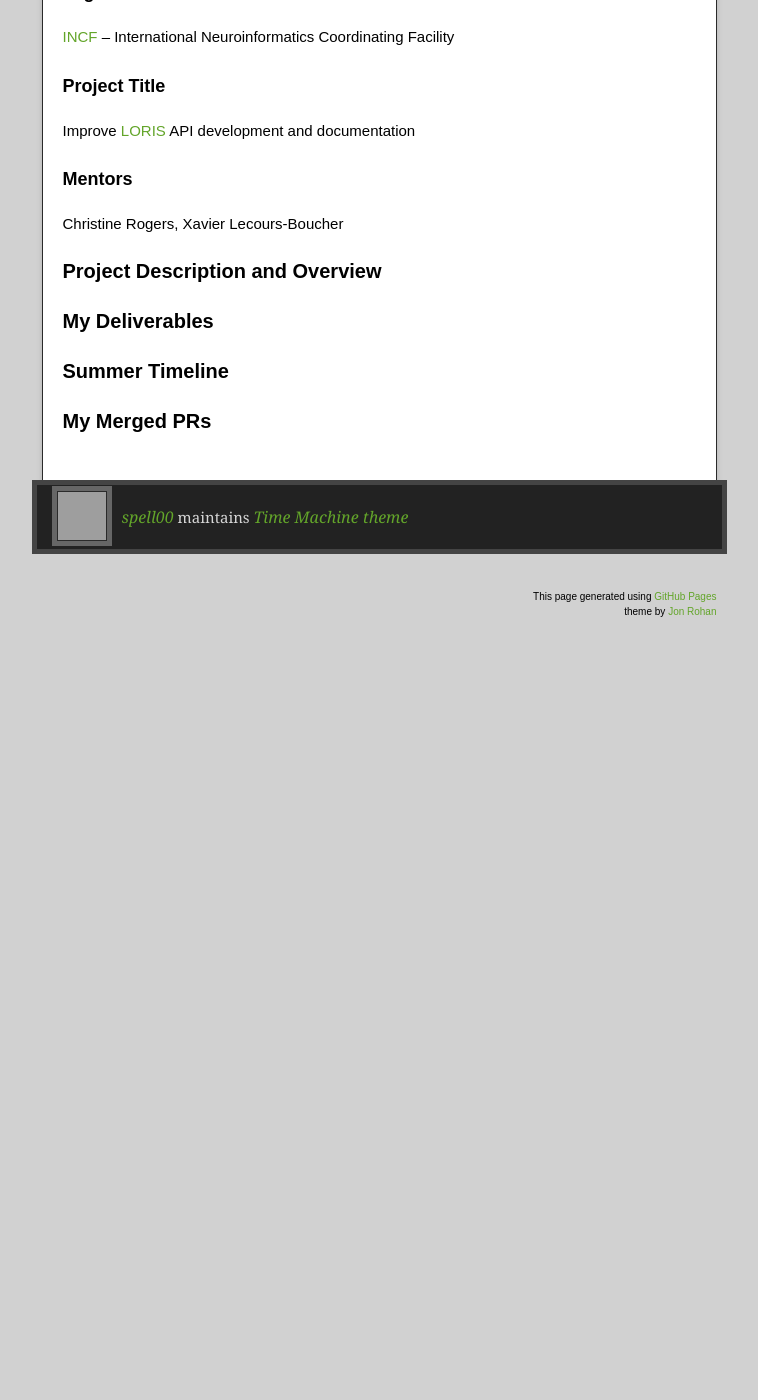
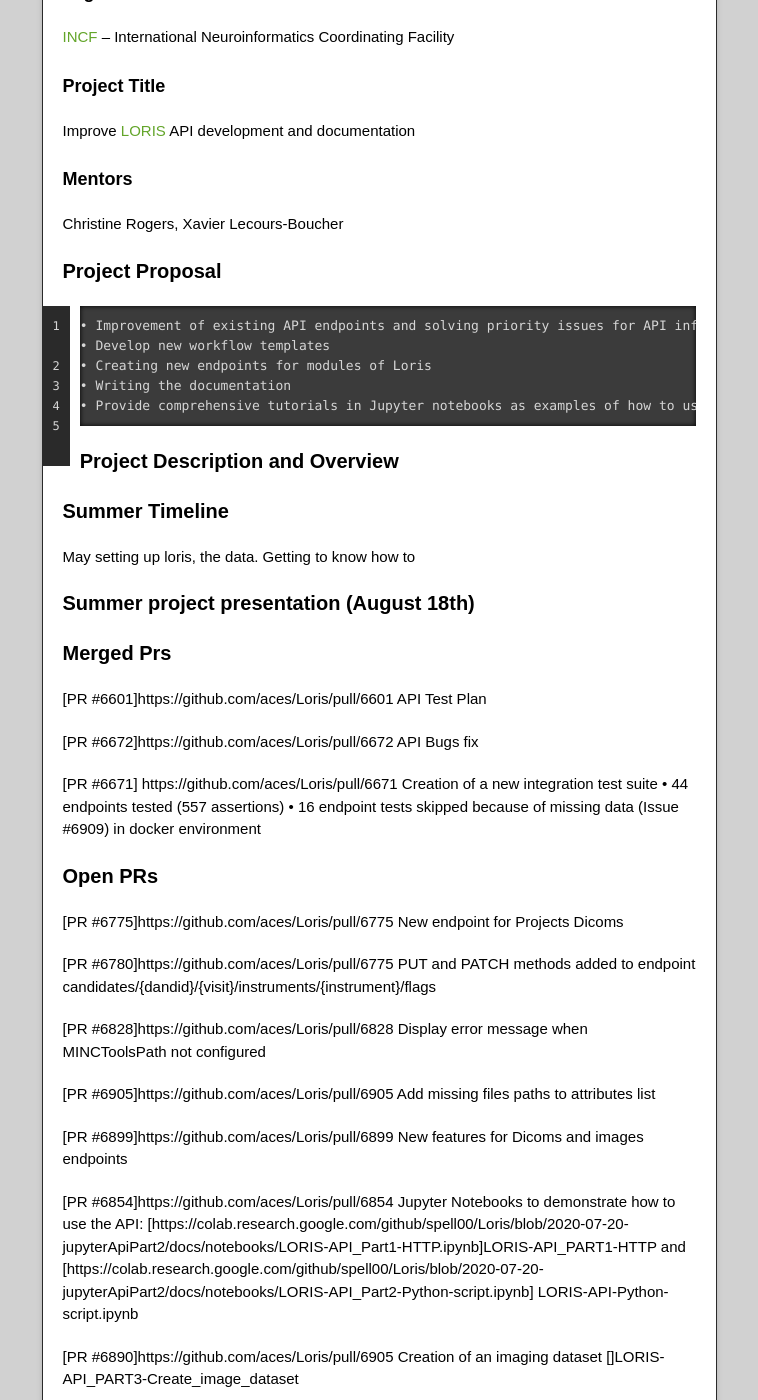
Before and after one commit to spell00/spell.github.io, a Jekyll site: the page built from pages/gsoc-2020.md, in a window 1280 px wide and 1400 px high, scrolled down 593 px. Shown: the whole window, without its empty margins (261-1019 px from the left). Built offline with Jekyll 4.4.1, drawn with Linux system fonts in a browser that asks for light colours; our own code applies the rules of GitHub Pages for plain Markdown files; before the commit the page ends 1302 px from its top, so only the background shows below that; grey boxes are pictures that could not be loaded.

Commit message:
new stuff

```diff
--- a/pages/gsoc-2020.md
+++ b/pages/gsoc-2020.md
@@ -20,10 +20,50 @@ Improve [LORIS](http://loris.ca/) API development and documentation
 #### Mentors
 Christine Rogers, Xavier Lecours-Boucher
 
+### Project Proposal
+    • Improvement of existing API endpoints and solving priority issues for API infrastructure
+    • Develop new workflow templates
+    • Creating new endpoints for modules of Loris
+    • Writing the documentation
+    • Provide comprehensive tutorials in Jupyter notebooks as examples of how to use the API new endpoints
+
 ### Project Description and Overview
 
-### My Deliverables
+
 
 ### Summer Timeline
+May
+setting up loris, the data. Getting to know how to
 
-### My Merged PRs
+### Summer project presentation (August 18th)
+
+
+
+
+
+### Merged Prs
+
+[PR #6601]https://github.com/aces/Loris/pull/6601 API Test Plan
+
+[PR #6672]https://github.com/aces/Loris/pull/6672 API Bugs fix
+
+[PR #6671] https://github.com/aces/Loris/pull/6671 Creation of a new integration test suite
+    • 44 endpoints tested (557 assertions)
+    • 16 endpoint tests skipped because of missing data (Issue #6909) in docker environment
+
+
+### Open PRs
+
+[PR #6775]https://github.com/aces/Loris/pull/6775 New endpoint for Projects Dicoms
+
+[PR #6780]https://github.com/aces/Loris/pull/6775 PUT and PATCH methods added to endpoint candidates/{dandid}/{visit}/instruments/{instrument}/flags
+
+[PR #6828]https://github.com/aces/Loris/pull/6828 Display error message when MINCToolsPath not configured
+
+[PR #6905]https://github.com/aces/Loris/pull/6905 Add missing files paths to attributes list
+
+[PR #6899]https://github.com/aces/Loris/pull/6899 New features for Dicoms and images endpoints
+
+[PR #6854]https://github.com/aces/Loris/pull/6854 Jupyter Notebooks to demonstrate how to use the API:  [https://colab.research.google.com/github/spell00/Loris/blob/2020-07-20-jupyterApiPart2/docs/notebooks/LORIS-API_Part1-HTTP.ipynb]LORIS-API_PART1-HTTP and [https://colab.research.google.com/github/spell00/Loris/blob/2020-07-20-jupyterApiPart2/docs/notebooks/LORIS-API_Part2-Python-script.ipynb] LORIS-API-Python-script.ipynb
+
+[PR #6890]https://github.com/aces/Loris/pull/6905 Creation of an imaging dataset []LORIS-API_PART3-Create_image_dataset
```
Also changed, not shown: 1 other file.
